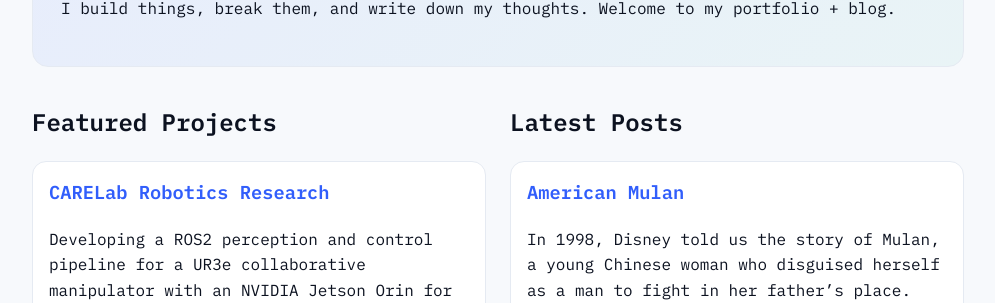
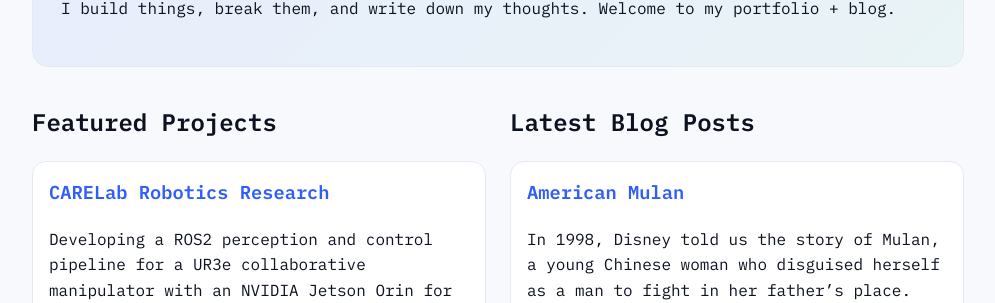
Before and after one commit to ryantcullen/ryantcullen.github.io, a Jekyll site: the page built from index.html, in a window 1280 px wide and 1317 px high. Shown: the part 214-517 px from the top of the window, without its empty margins (142-1137 px from the left). Built offline with Jekyll 4.4.1, drawn with Linux system fonts in a browser that asks for light colours.

Commit message:
Rename "Latest Posts" to "Latest Blog Posts" on home page
Co-Authored-By: Claude Sonnet 4.6 <noreply@anthropic.com>

```diff
--- a/_layouts/home.html
+++ b/_layouts/home.html
@@ -25,7 +25,7 @@ layout: default
     </ul>
   </div>
   <div>
-    <h2>Latest Posts</h2>
+    <h2>Latest Blog Posts</h2>
     <ul class="card-list">
       {%- for post in site.posts limit:3 -%}
       <li class="card">
```
